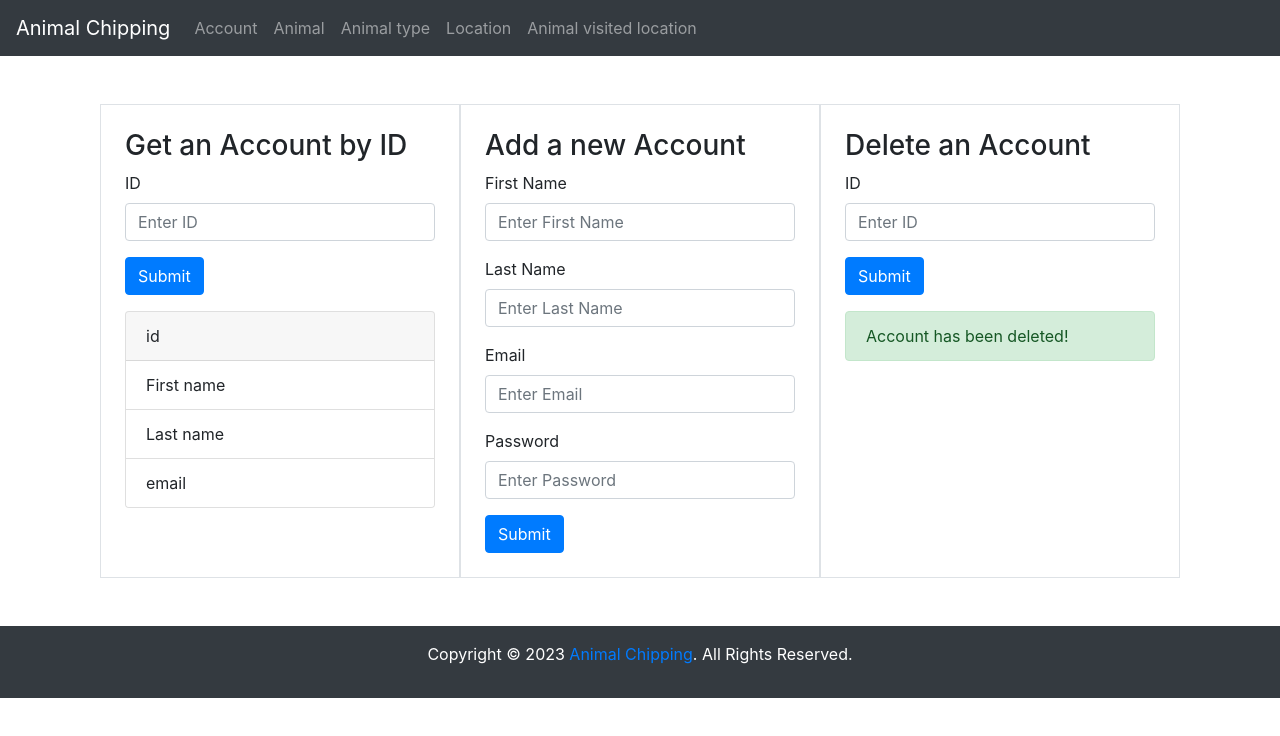
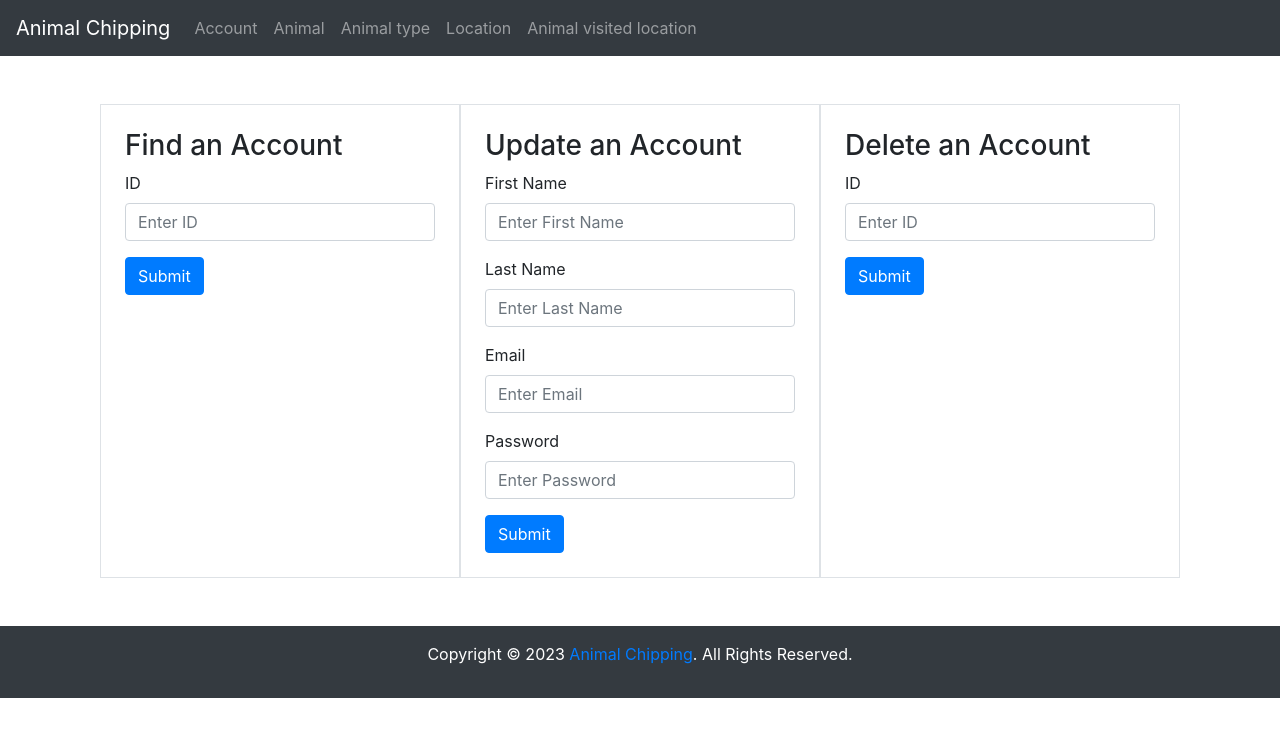
Before and after one commit to krios2146/animal-chipping-api, an Angular app in the folder animal-chipping-front/: page /account in a window 1280 px wide. Shown: the top 736 px of the page. Built offline with nearby package versions, Linux system fonts and the light colour scheme.

Commit message:
feat: add logic to the account.component.ts

```diff
--- a/animal-chipping-front/src/app/account/account.component.html
+++ b/animal-chipping-front/src/app/account/account.component.html
@@ -1,56 +1,63 @@
 <div class="container d-flex">
     <div class="container border p-4">
-        <h3>Get an Account by ID</h3>
-        <form class="mb-3">
+        <h3>Find an Account</h3>
+        <form [formGroup]="findForm" (ngSubmit)="findAccount()">
             <div class="form-group">
-                <label for="id">ID</label>
-                <input type="text" class="form-control" id="id" name="id" placeholder="Enter ID">
+                <label for="accountId">ID</label>
+                <input type="text" class="form-control" id="accountId" formControlName="accountId" placeholder="Enter ID">
             </div>
             <button type="submit" class="btn btn-primary">Submit</button>
         </form>
-        <div class="card">
-            <div class="card-header">id</div>
+        <div class="card mt-3" *ngIf="foundedAccount">
+            <div class="card-header">id: {{foundedAccount.id}}</div>
             <ul class="list-group list-group-flush">
-                <li class="list-group-item">First name</li>
-                <li class="list-group-item">Last name</li>
-                <li class="list-group-item">email</li>
+                <li class="list-group-item">First name: {{foundedAccount.firstName}}</li>
+                <li class="list-group-item">Last name: {{foundedAccount.lastName}}</li>
+                <li class="list-group-item">email: {{foundedAccount.email}}</li>
             </ul>
         </div>
     </div>
 
     <div class="container border p-4">
-        <h3>Add a new Account</h3>
-        <form>
+        <h3>Update an Account</h3>
+        <form [formGroup]="updateForm" (ngSubmit)="updateAccount()">
             <div class="form-group">
-                <label for="firstName2">First Name</label>
-                <input type="text" class="form-control" id="firstName2" name="firstName2"
-                    placeholder="Enter First Name">
+                <label for="firstName">First Name</label>
+                <input type="text" class="form-control" id="firstName" formControlName="firstName" placeholder="Enter First Name">
             </div>
             <div class="form-group">
-                <label for="lastName2">Last Name</label>
-                <input type="text" class="form-control" id="lastName2" name="lastName2" placeholder="Enter Last Name">
+                <label for="lastName">Last Name</label>
+                <input type="text" class="form-control" id="lastName" formControlName="lastName" placeholder="Enter Last Name">
             </div>
             <div class="form-group">
-                <label for="email2">Email</label>
-                <input type="email" class="form-control" id="email2" name="email2" placeholder="Enter Email">
+                <label for="email">Email</label>
+                <input type="email" class="form-control" id="email" formControlName="email" placeholder="Enter Email">
             </div>
             <div class="form-group">
                 <label for="password">Password</label>
-                <input type="password" class="form-control" id="password" name="password" placeholder="Enter Password">
+                <input type="password" class="form-control" id="password" formControlName="password" placeholder="Enter Password">
             </div>
             <button type="submit" class="btn btn-primary">Submit</button>
         </form>
+        <div class="card mt-3" *ngIf="updatedAccount">
+            <div class="card-header">id: {{updatedAccount.id}}</div>
+            <ul class="list-group list-group-flush">
+                <li class="list-group-item">First name: {{updatedAccount.firstName}}</li>
+                <li class="list-group-item">Last name: {{updatedAccount.lastName}}</li>
+                <li class="list-group-item">email: {{updatedAccount.email}}</li>
+            </ul>
+        </div>
     </div>
 
     <div class="container border p-4">
         <h3>Delete an Account</h3>
-        <form>
+        <form [formGroup]="deleteForm" (ngSubmit)="deleteAccount()">
             <div class="form-group">
-                <label for="id2">ID</label>
-                <input type="text" class="form-control" id="id2" name="id2" placeholder="Enter ID">
+                <label for="accountId">ID</label>
+                <input type="text" class="form-control" id="accountId" name="accountId" placeholder="Enter ID">
             </div>
             <button type="submit" class="btn btn-primary">Submit</button>
-            <div class="alert alert-success mt-3" role="alert">
+            <div class="alert alert-success mt-3" role="alert" *ngIf="isAccountDeleted">
                 Account has been deleted!
             </div>
         </form>
--- a/animal-chipping-front/src/app/account/account.component.ts
+++ b/animal-chipping-front/src/app/account/account.component.ts
@@ -1,4 +1,9 @@
 import { Component } from '@angular/core';
+import { FormBuilder, FormGroup, Validators } from '@angular/forms';
+import { AccountResponse } from '../model/account/account-response';
+import { AccountService } from '../service/account.service';
+import { HttpErrorResponse } from '@angular/common/http';
+import { AccountRequest } from '../model/account/account-request';
 
 @Component({
   selector: 'app-account',
@@ -6,5 +11,80 @@ import { Component } from '@angular/core';
   styleUrls: ['./account.component.css']
 })
 export class AccountComponent {
-  title = 'animal-chipping-front';
+  findForm: FormGroup;
+  updateForm: FormGroup;
+  deleteForm: FormGroup;
+
+  foundedAccount: AccountResponse | undefined;
+  updatedAccount: AccountResponse | undefined;
+  isAccountDeleted: boolean = false;
+
+  constructor(private formBuilder: FormBuilder, private accountService: AccountService) {
+    this.findForm = this.formBuilder.group({
+      accountId: [null, [Validators.required, Validators.min(1)]],
+    });
+
+    this.updateForm = this.formBuilder.group({
+      firstName: [null, Validators.required],
+      lastName: [null, Validators.required],
+      email: [null, Validators.required],
+      password: [null, Validators.required]
+    });
+
+    this.deleteForm = this.formBuilder.group({
+      accountId: [null, [Validators.required, Validators.min(1)]],
+    });
+  }
+
+  findAccount() {
+    const accountId = this.findForm.get('accountId')!.value;
+    this.accountService.getAccountById(accountId).subscribe(
+      (response: AccountResponse) => {
+        this.foundedAccount = response;
+      },
+      (error: HttpErrorResponse) => {
+        alert(error.message);
+      }
+    )
+  }
+
+  updateAccount() {
+    const accountId = this.updateForm.get('accountId')!.value;
+    const request: AccountRequest = this.getRequestFromForm(this.updateForm);
+    this.accountService.updateAccount(accountId, request).subscribe(
+      (response: AccountResponse) => {
+        this.updatedAccount = response;
+      },
+      (error: HttpErrorResponse) => {
+        alert(error.message);
+      }
+    );
+  }
+
+  deleteAccount() {
+    const accountId = this.deleteForm.get('accountId')!.value;
+    this.accountService.deleteAccount(accountId).subscribe(
+      () => {
+        this.isAccountDeleted = true;
+        setTimeout(
+          () => {
+            this.isAccountDeleted = false;
+          },
+          3000
+        );
+      },
+      (error: HttpErrorResponse) => {
+        alert(error.message);
+      }
+    );
+  }
+
+  private getRequestFromForm(locationForm: FormGroup): AccountRequest {
+    return {
+      firstName: locationForm.get('firstName')?.value,
+      lastName: locationForm.get('lastName')?.value,
+      email: locationForm.get('email')?.value,
+      password: locationForm.get('password')?.value
+    };
+  }
 }
```
